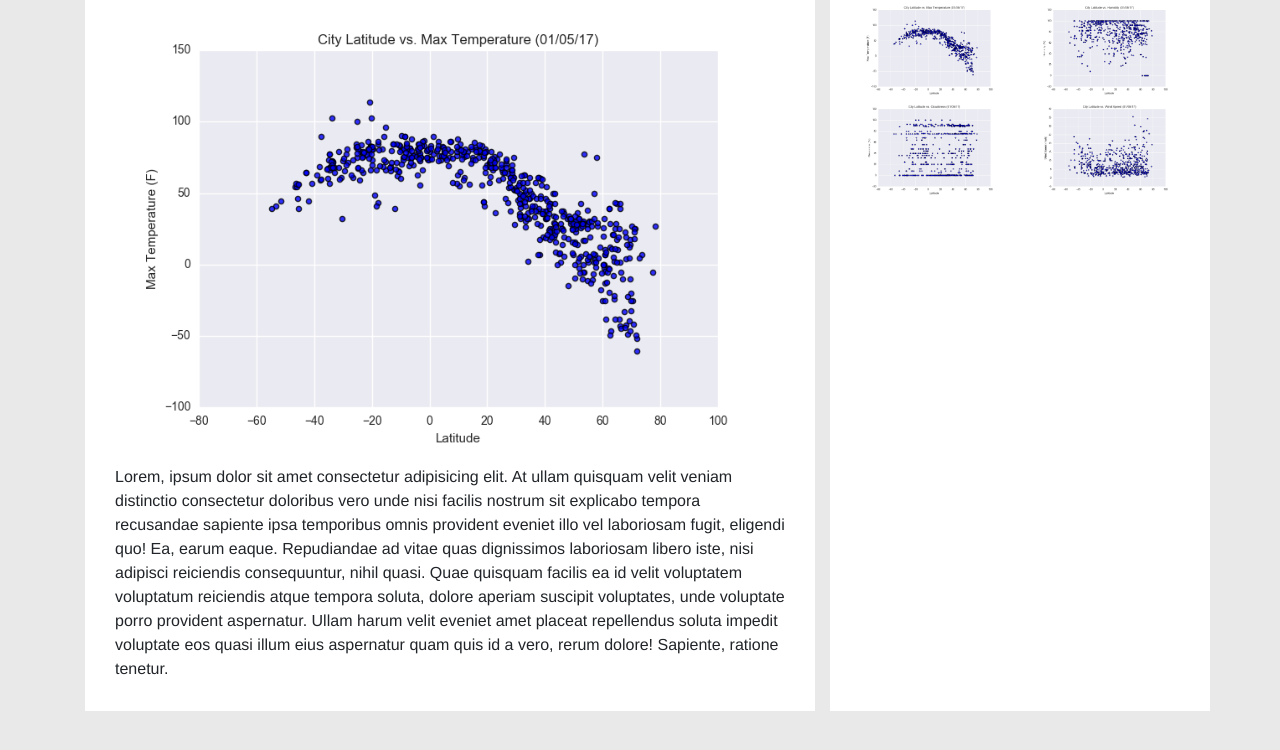
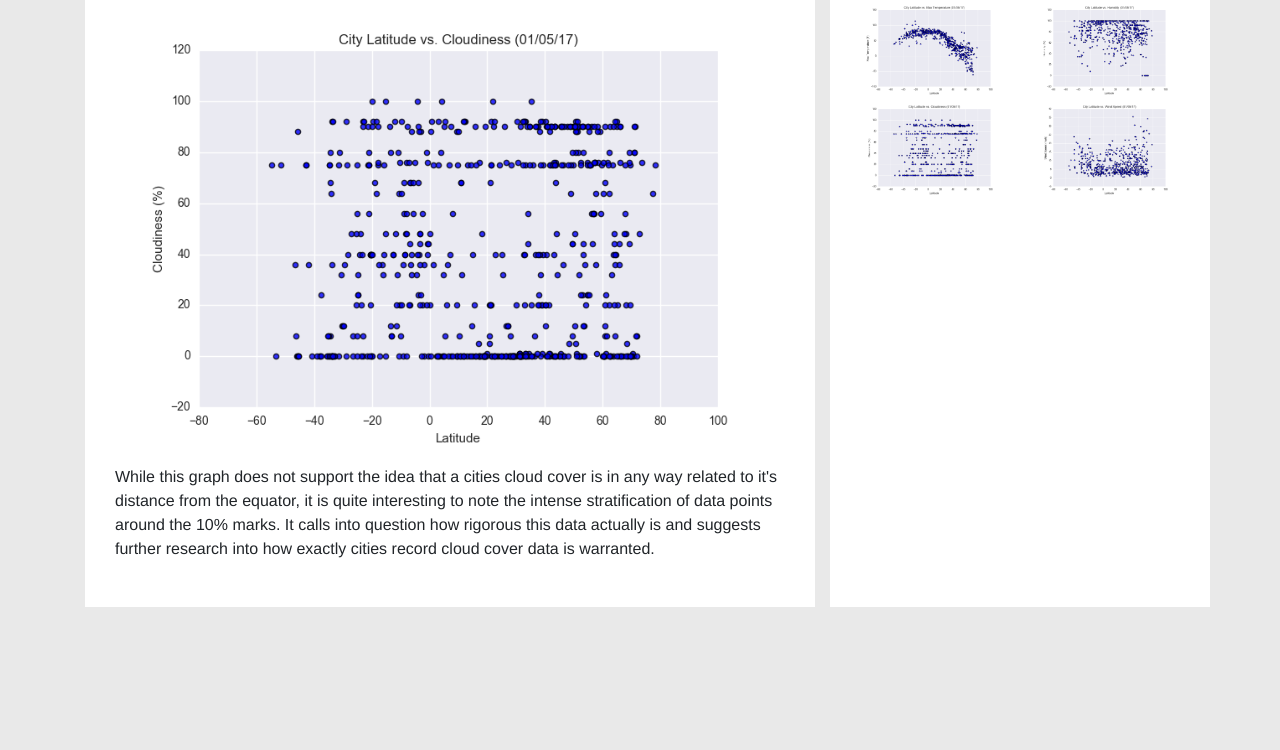
Before and after one commit to jackfarnsworth/Web-Design-Challenge, a plain HTML site: page cloudiness.html in a window 1280 px wide. Shown: the part 144-894 px from the top of the page. Drawn offline with nearby package versions, Linux system fonts and the light colour scheme.

Commit message:
final draft

```diff
--- a/cloudiness.html
+++ b/cloudiness.html
@@ -83,15 +83,13 @@
             <div class="col-md-8">
                 <article class="fill">
                     <h2 class="custom-header">Windspeed</h2>
-                    <img src="visualizations/Fig1.png" class="img-fluid">
-                    Lorem, ipsum dolor sit amet consectetur adipisicing elit. At ullam quisquam velit veniam distinctio
-                    consectetur doloribus vero unde nisi facilis nostrum sit explicabo tempora recusandae sapiente ipsa
-                    temporibus omnis provident eveniet illo vel laboriosam fugit, eligendi quo! Ea, earum eaque.
-                    Repudiandae ad vitae quas dignissimos laboriosam libero iste, nisi adipisci reiciendis consequuntur,
-                    nihil quasi. Quae quisquam facilis ea id velit voluptatem voluptatum reiciendis atque tempora
-                    soluta, dolore aperiam suscipit voluptates, unde voluptate porro provident aspernatur. Ullam harum
-                    velit eveniet amet placeat repellendus soluta impedit voluptate eos quasi illum eius aspernatur quam
-                    quis id a vero, rerum dolore! Sapiente, ratione tenetur.
+                    <img src="visualizations/Fig3.png" class="img-fluid">
+                    <p>
+                    While this graph does not support the idea that a cities cloud cover is in any way related
+                    to it's distance from the equator, it is quite interesting to note the intense stratification
+                    of data points around the 10% marks. It calls into question how rigorous this data actually is
+                    and suggests further research into how exactly cities record cloud cover data is warranted.
+                    </p>
                 </article>
             </div>
             <div class="col-md-4 fill">
```
Also changed, not shown: humidity.html (+8 -9 lines), index.html (+10 -8 lines), temperature.html (+5 -8 lines), windspeed.html (+3 -8 lines).
